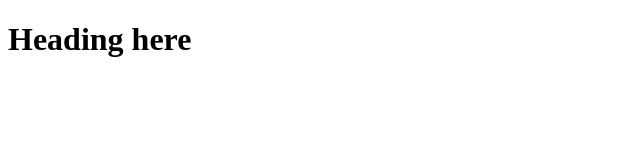
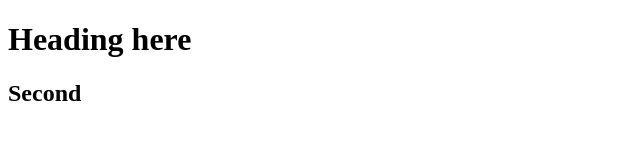
Before and after one commit to ibrahimbangash/git-test, a plain HTML site: page index.html in a window 1280 px wide. Shown: the whole page, without its empty margins (0-640 px from the left). Drawn offline with Linux system fonts and the light colour scheme.

Commit message:
Second commit

```diff
--- a/index.html
+++ b/index.html
@@ -10,6 +10,7 @@
 
 <body>
     <h1>Heading here</h1>
+    <h2>Second </h2>
 </body>
 
 </html>
```
